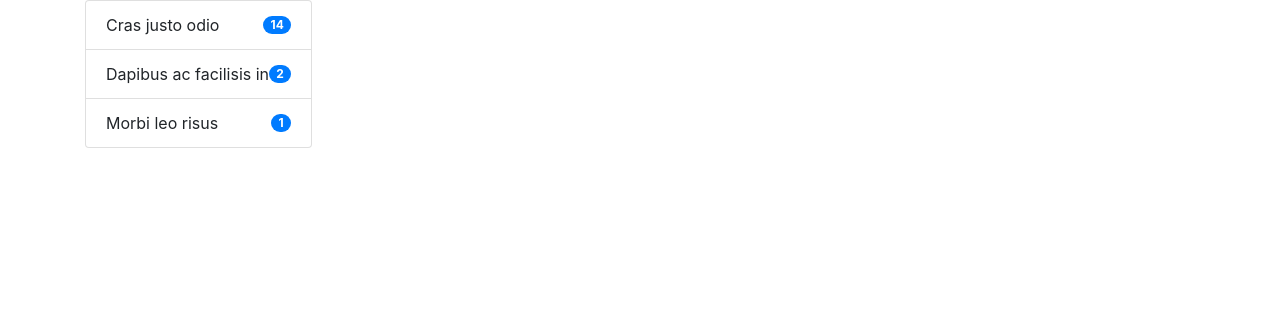
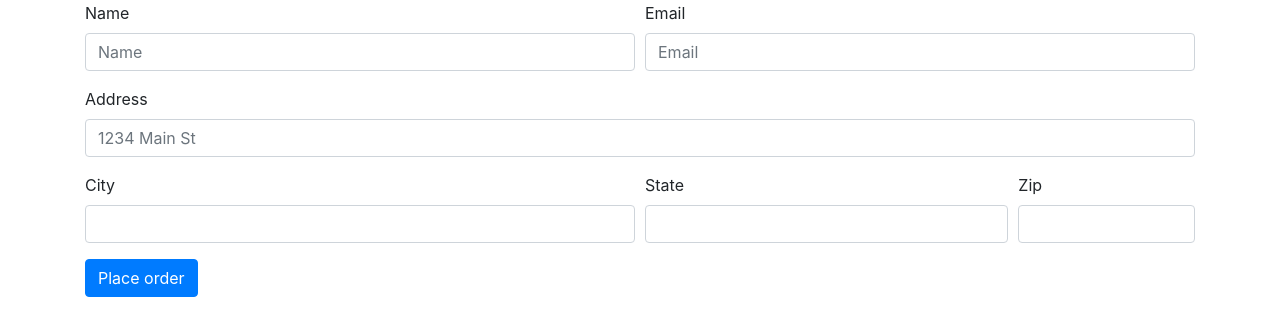
Before and after one commit to anuprasadgc/ecom, a Django app: page /checkout/ in a window 1280 px wide. Shown: the top 336 px of the page. Run offline with Django 4.2, Linux system fonts and the light colour scheme; some libraries are stand-ins or nearby versions.

Commit message:
checkout page modified and add place order

```diff
--- a/app_base/admin.py
+++ b/app_base/admin.py
@@ -1,5 +1,6 @@
 from django.contrib import admin
-from .models import Products
+from .models import Order, Products
 # Register your models here.
 
 admin.site.register(Products)
+admin.site.register(Order)
--- a/app_base/templates/app_base/checkout.html
+++ b/app_base/templates/app_base/checkout.html
@@ -7,28 +7,78 @@
     <title>Document</title>
 
     <link rel="stylesheet" href="https://maxcdn.bootstrapcdn.com/bootstrap/4.0.0/css/bootstrap.min.css" integrity="sha384-Gn5384xqQ1aoWXA+058RXPxPg6fy4IWvTNh0E263XmFcJlSAwiGgFAW/dAiS6JXm" crossorigin="anonymous">
-
+    <script src="https://code.jquery.com/jquery-3.2.1.slim.min.js" integrity="sha384-KJ3o2DKtIkvYIK3UENzmM7KCkRr/rE9/Qpg6aAZGJwFDMVNA/GpGFF93hXpG5KkN" crossorigin="anonymous"></script>
+    <script src="https://cdnjs.cloudflare.com/ajax/libs/popper.js/1.12.9/umd/popper.min.js" integrity="sha384-ApNbgh9B+Y1QKtv3Rn7W3mgPxhU9K/ScQsAP7hUibX39j7fakFPskvXusvfa0b4Q" crossorigin="anonymous"></script>
 </head>
 <body>
     <div class="container">
-        <div class="col-md-12">
-            <div class="row">
-                <ul class="list-group">
-                    <li class="list-group-item d-flex justify-content-between align-items-center">
-                      Cras justo odio
-                      <span class="badge badge-primary badge-pill">14</span>
-                    </li>
-                    <li class="list-group-item d-flex justify-content-between align-items-center">
-                      Dapibus ac facilisis in
-                      <span class="badge badge-primary badge-pill">2</span>
-                    </li>
-                    <li class="list-group-item d-flex justify-content-between align-items-center">
-                      Morbi leo risus
-                      <span class="badge badge-primary badge-pill">1</span>
-                    </li>
-                  </ul>
+        <div class="row">
+            <div class="col-md-12">
+                <ul id="item_list" class="list-group">
+
+                </ul>
+            </div>
+        </div>
+
+        <div class="row">
+            <div class="col-md-12">
+                <form method="POST">
+                    {% csrf_token %}
+                    <input type="hidden" id="items" name="items">
+                    <div class="form-row">
+                        <div class="form-group col-md-6">
+                            <label for="inputPassword4">Name</label>
+                            <input id="name" name="name" type="text" class="form-control"  placeholder="Name">
+                        </div>
+                        <div class="form-group col-md-6">
+                            <label for="inputEmail4">Email</label>
+                            <input id="email" name="email" type="email" class="form-control" placeholder="Email">
+                        </div>
+                    </div>
+                    <div class="form-group">
+                        <label for="inputAddress">Address</label>
+                        <input id="address" name="address" type="text" class="form-control" placeholder="1234 Main St">
+                    </div>
+                    <div class="form-row">
+                        <div class="form-group col-md-6">
+                            <label for="inputCity">City</label>
+                            <input id="city" name="city" type="text" class="form-control">
+                        </div>
+                        <div class="form-group col-md-4">
+                            <label for="inputState">State</label>
+                            <input id="state" name="state" type="text" class="form-control">
+                        </div>
+                        <div class="form-group col-md-2">
+                            <label for="inputZip">Zip</label>
+                            <input id="zipcode" name="zipcode" type="text" class="form-control">
+                        </div>
+                    </div>
+                    <button type="submit" class="btn btn-primary">Place order</button>
+                  </form>
             </div>
         </div>
     </div>
 </body>
+
+<script type="text/javascript">
+
+    if(localStorage.getItem('cart')==null){
+        var cart = {};
+    }
+    else{
+        cart = JSON.parse(localStorage.getItem('cart'));
+    }
+
+    for(item in cart){
+        let name = cart[item][1];
+        let quantity = cart[item][0];
+
+        itemString = `<li class="list-group-item">${name}-${quantity}</li>`;
+        $('#item_list').append(itemString);
+    }
+
+    $('#items').val(JSON.stringify(cart));
+
+</script>
+
 </html>
--- a/app_base/views.py
+++ b/app_base/views.py
@@ -1,6 +1,6 @@
 from django.core import paginator
 from django.shortcuts import render
-from .models import Products
+from .models import Order, Products
 from django.core.paginator import Paginator
 # Create your views here.
 
@@ -24,4 +24,17 @@ def detail(request,id):
     return render(request, 'app_base/detail.html',{'product_object':product_object})
 
 def checkout(request):
+
+    if request.method == "POST":
+        items = request.POST.get('items',"")
+        name = request.POST.get('name',"")
+        email = request.POST.get('email',"")
+        address = request.POST.get('address',"")
+        city = request.POST.get('city',"")
+        state = request.POST.get('state',"")
+        zipcode = request.POST.get('zipcode',"")
+
+        order = Order(items=items,name=name,email=email,address=address,city=city,state=state,zipcode=zipcode)
+        order.save()
+
     return render(request,'app_base/checkout.html')
```
Also changed, not shown: app_base/models.py (+9 -0 lines), app_base/templates/app_base/home.html (+7 -6 lines), app_base/migrations/0002_order.py (added), db.sqlite3.
